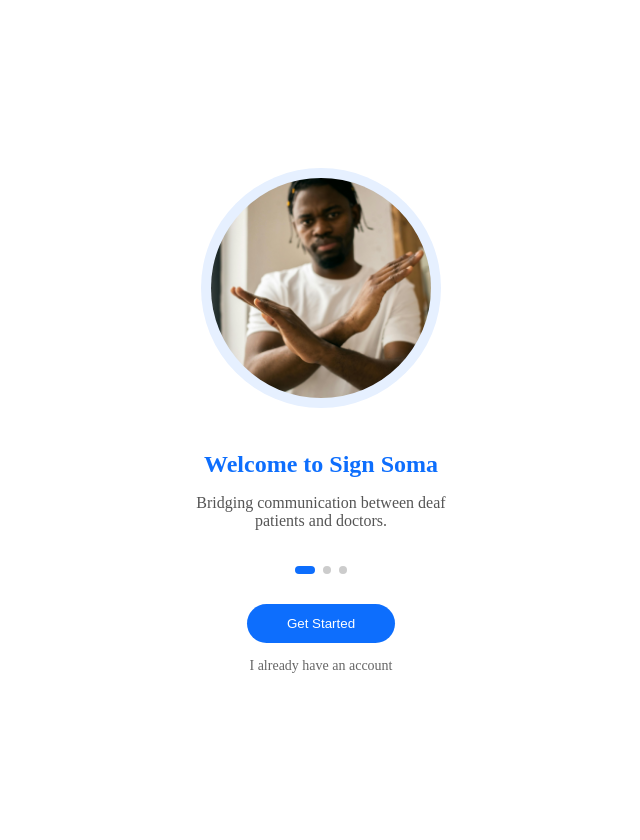
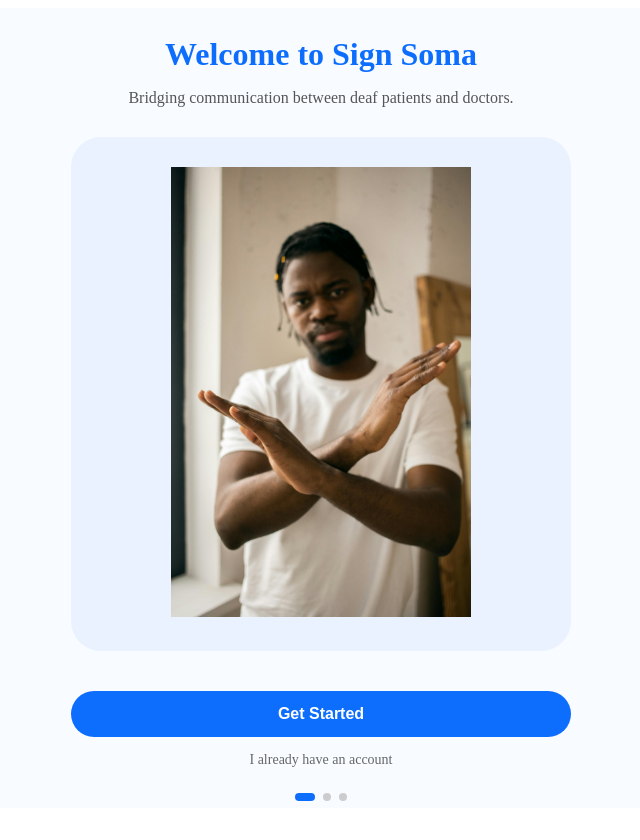
Before and after one commit to CrissyDev/sign-soma, an Angular app: page /onboarding in a window 1280 px wide. Shown: the top 840 px of the page, without its empty margins (319-959 px from the left). Built offline with nearby package versions, Linux system fonts and the light colour scheme.

Commit message:
added images

```diff
--- a/src/app/pages/onboarding/onboarding.css
+++ b/src/app/pages/onboarding/onboarding.css
@@ -1,62 +1,54 @@
 .onboarding-container {
     height: 100vh;
     display: flex;
-    flex-direction: column;
     justify-content: center;
     align-items: center;
-    background: #ffffff;
+    background: #f8fbff;
+  }
+
+  .content {
+    max-width: 500px;
+    width: 100%;
     text-align: center;
     padding: 20px;
   }
 
-  .slide-img {
-    width: 220px;
-    height: 220px;
-    object-fit: cover;
-    border-radius: 50%;
-    margin-bottom: 20px;
-    background: #e6f0ff;
-    padding: 10px;
-  }
-
-  h2 {
+  h1 {
+    font-size: 32px;
+    font-weight: 700;
     color: #0d6efd;
-    font-weight: 600;
     margin-bottom: 10px;
   }
 
-  p {
+  .desc {
+    font-size: 16px;
     color: #555;
-    max-width: 300px;
+    margin-bottom: 30px;
   }
 
-  .dots {
-    display: flex;
-    gap: 8px;
-    margin: 20px 0;
+  .image-wrapper {
+    background: #eaf2ff;
+    border-radius: 30px;
+    padding: 30px;
+    margin-bottom: 30px;
   }
 
-  .dots span {
-    width: 8px;
-    height: 8px;
-    background: #ccc;
-    border-radius: 50%;
-    cursor: pointer;
-  }
-
-  .dots span.active {
-    background: #0d6efd;
-    width: 20px;
-    border-radius: 10px;
+  .slide-img {
+    width: 100%;
+    max-width: 300px;
+    height: auto;
+    object-fit: cover;
   }
 
   .btn-main {
+    width: 100%;
     background: #0d6efd;
     color: white;
     border: none;
-    padding: 12px 40px;
-    border-radius: 25px;
-    font-weight: 500;
+    padding: 14px;
+    border-radius: 30px;
+    font-size: 16px;
+    font-weight: 600;
     margin-top: 10px;
     transition: 0.3s;
   }
@@ -71,3 +63,25 @@
     font-size: 14px;
     cursor: pointer;
   }
+
+  .dots {
+    display: flex;
+    justify-content: center;
+    gap: 8px;
+    margin-top: 25px;
+  }
+
+  .dots span {
+    width: 8px;
+    height: 8px;
+    background: #ccc;
+    border-radius: 50%;
+    cursor: pointer;
+    transition: 0.3s;
+  }
+
+  .dots span.active {
+    background: #0d6efd;
+    width: 20px;
+    border-radius: 10px;
+  }
--- a/src/app/pages/onboarding/onboarding.html
+++ b/src/app/pages/onboarding/onboarding.html
@@ -1,11 +1,21 @@
 <div class="onboarding-container">
 
-    <div class="slide">
+    <div class="content">
+
+      <h1>{{ slides[currentIndex].title }}</h1>
+      <p class="desc">{{ slides[currentIndex].description }}</p>
+
+      <div class="image-wrapper">
         <img [src]="slides[currentIndex].image" class="slide-img" />
+      </div>
 
-      <h2>{{ slides[currentIndex].title }}</h2>
-      <p>{{ slides[currentIndex].description }}</p>
-    </div>
+
+      <button class="btn-main" routerLink="/home">
+        Get Started
+      </button>
+
+      <p class="login-text">I already have an account</p>
+
 
       <div class="dots">
         <span *ngFor="let slide of slides; let i = index"
@@ -14,8 +24,6 @@
         </span>
       </div>
 
-    <button class="btn-main" routerLink="/home">Get Started</button>
-
-    <p class="login-text">I already have an account</p>
+    </div>
 
   </div>
--- a/src/app/pages/onboarding/onboarding.ts
+++ b/src/app/pages/onboarding/onboarding.ts
@@ -38,7 +38,7 @@ export class OnboardingComponent implements OnInit {
   autoSlide() {
     setInterval(() => {
       this.nextSlide();
-    }, 4000);
+    }, 5000);
   }
 
   nextSlide() {
```
Lines whose indentation alone changed are shown as unchanged.
